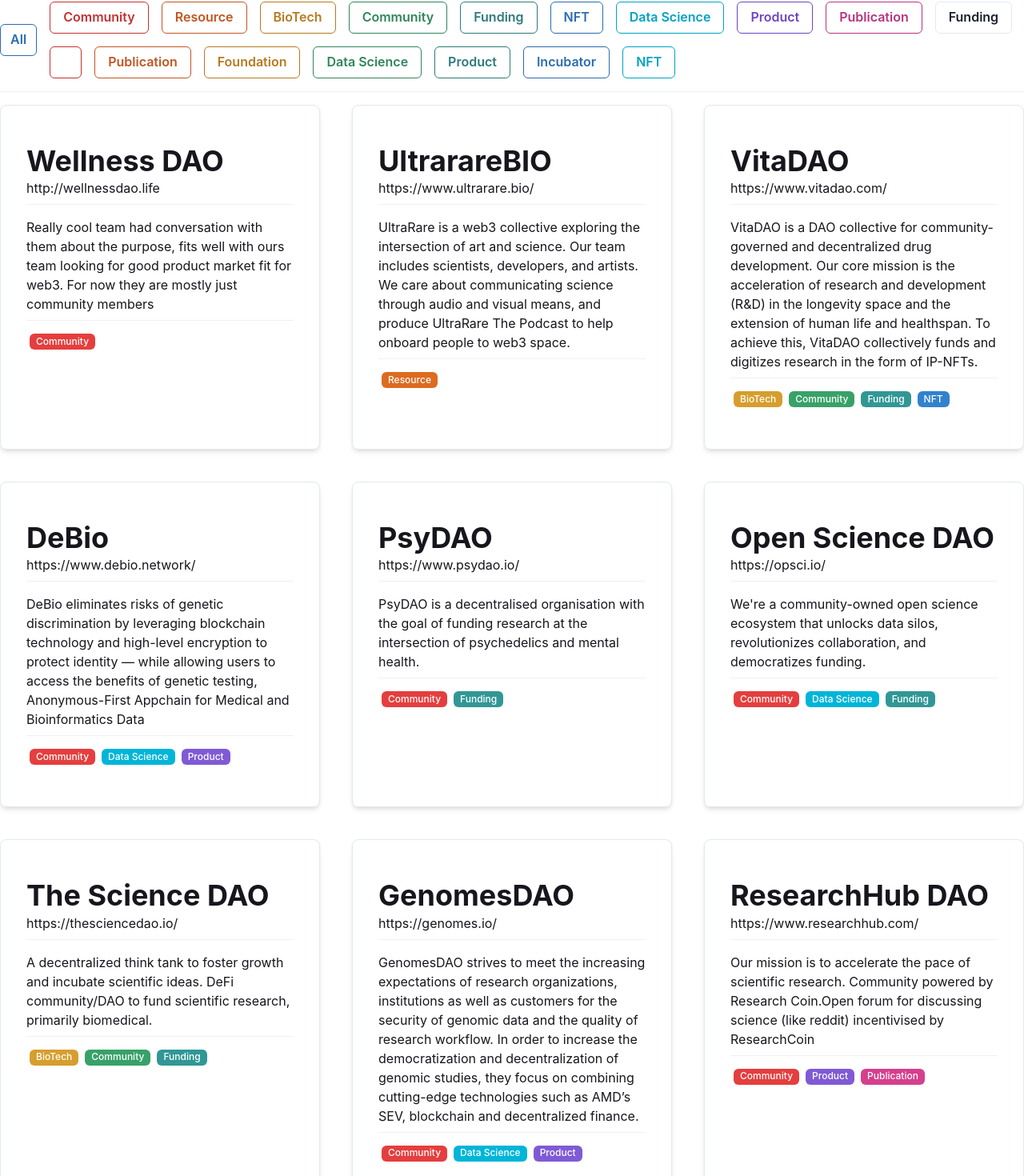
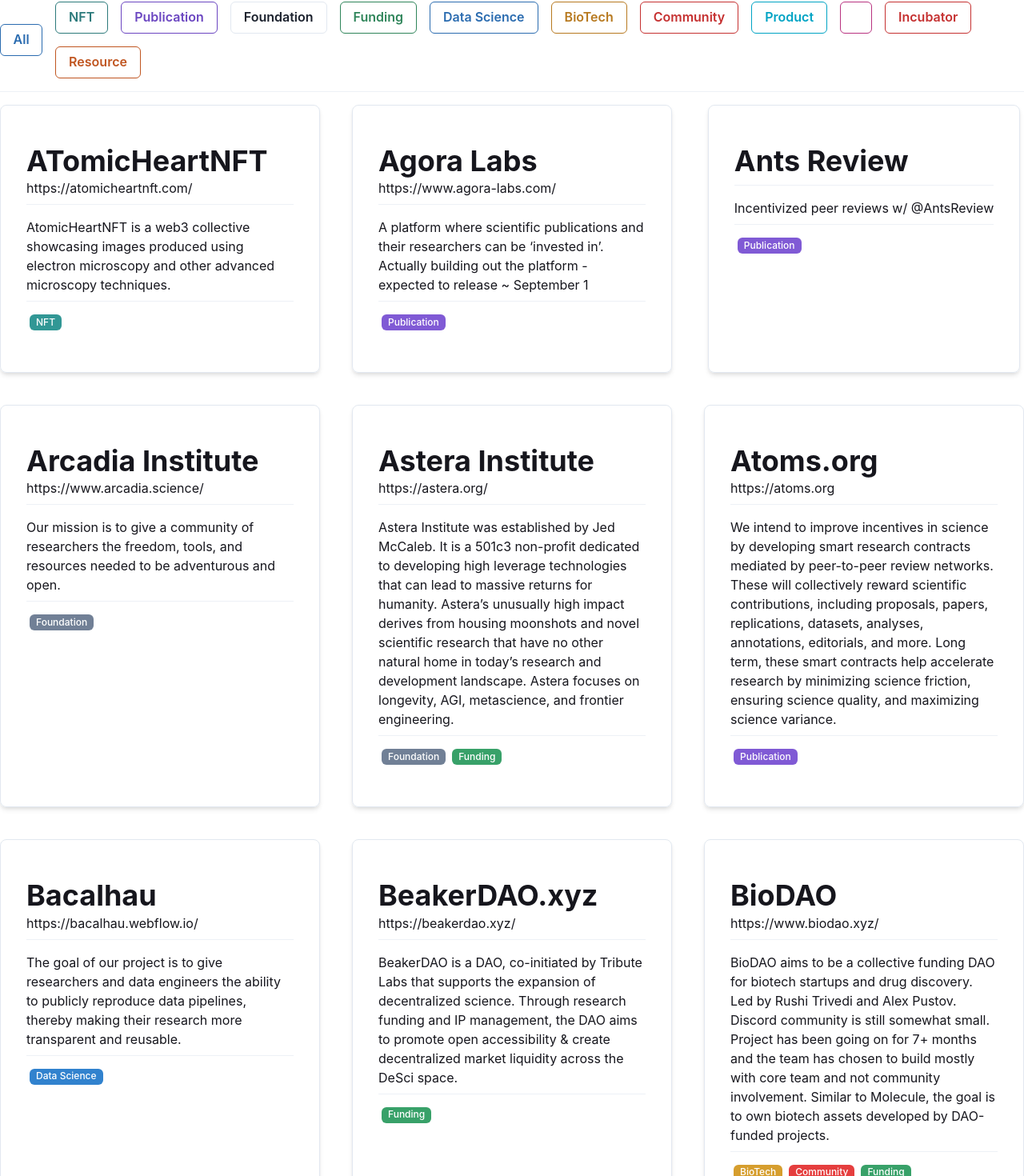
Before and after one commit to rpatel15-hue/desci-page, a Next.js app: page / in a window 1280 px wide. Shown: the part 178-1648 px from the top of the page at 80% size. Built offline with nearby package versions, Linux system fonts and the light colour scheme.

Commit message:
fixed double tags bug, added sort by name function, added links to the footer

```diff
--- a/src/components/Footer.tsx
+++ b/src/components/Footer.tsx
@@ -1,4 +1,4 @@
-import { Box, Flex, Text} from '@chakra-ui/react';
+import {Box, Flex, Link, Text} from '@chakra-ui/react';
 
 export const Footer = () => (
     <Box
@@ -24,9 +24,33 @@
         mx={'auto'}
         >
         <Text mt="2">© 2022 DeSci Page. All rights reserved</Text>
-            <Text mt="2">Made with ❤️ by Psyk.Care Team</Text>
-            <Text mt="2">
-                Special thanks to Jocelynn Pearl, who curates the DeSci Wiki page. This project would not have been possible without the information found on the DeSci Wiki page.
+            <Text mt="2">Made with ❤️ by {''}
+                <Link href="https://www.psyk.care/"
+                    color={"blue.500"}
+                    _hover={{
+                        textDecoration: 'underline',
+                    }}
+                      isExternal>
+                    psyk.care
+                </Link> Team</Text>
+        <Text mt="2">
+                Special thanks to {''}
+                <Link href="https://twitter.com/JocelynnPearl"
+                    color="blue.500"
+                    _hover={{
+                        textDecoration: 'underline',
+                    }}
+                      isExternal
+                > Jocelyn Pearl</Link>
+                , who curates the {''}
+                <Link href="https://docs.google.com/document/d/1aQC6zn-eXflSmpts0XGE7CawbUEHwnL6o-OFXO52PTc"
+                    color="blue.500"
+                    _hover={{
+                        textDecoration: 'underline',
+                    }}
+                        isExternal
+                > DeSci Wiki Document</Link>
+            . This project would not have been possible without the information found on the document.
             </Text>
         </Flex>
     </Box>
--- a/src/components/project/ProjectCard.tsx
+++ b/src/components/project/ProjectCard.tsx
@@ -11,11 +11,12 @@
 
 }
 
-const uniqueTagsList = project_db.map((project) => project.Property.split(',')).flat().filter((value, index, self) => self.indexOf(value) === index)
+const uniqueTagsList = project_db.map((project) => project.Property.split(',')).flat().map((tag) => tag.trim()).filter((value, index, self) => self.indexOf(value) === index)
 const tagColors = ['red', 'orange', 'yellow', 'green', 'teal', 'blue', 'cyan', 'purple', 'pink', 'gray']
 const tagColorMap = new Map()
-uniqueTagsList.forEach((tag, index) => tagColorMap.set(tag, tagColors[index % tagColors.length]))
-
+uniqueTagsList.forEach((tag, index) => {
+    tagColorMap.set(tag, tagColors[index % tagColors.length])
+})
 export const TagColors = (tag) => {
     return tagColorMap.get(tag)
 }
--- a/src/components/project/ProjectMaster.tsx
+++ b/src/components/project/ProjectMaster.tsx
@@ -6,12 +6,20 @@
 import projects_db from '../../projects_db.json'
 import {useState,useEffect} from "react";
 
-
+// sort by OrgName
 const ProjectsDB = projects_db.map((project, index) => {
     return {...project, key: index}
 }
+).sort((a, b) => {
+    if (a.OrgName < b.OrgName) {
+        return -1;
+    }
+    if (a.OrgName > b.OrgName) {
+        return 1;
+    }
+    return 0;
+}
 )
-
 
 const TagFilter = ({uniqueTagsList, selectedTags, setSelectedTags}) => {
     return (
@@ -54,7 +62,8 @@
                              title={project.OrgName}
                              description={project.Comments}
                              website={project.website}
-                             tags={project.Property.split(',')}/>
+                             tags={project.Property.split(',').map((tag) => tag.trim())}
+                />
             ))}
         </SimpleGrid>
     )
@@ -63,17 +72,16 @@
 const ProjectMaster = () => {
     const [selectedTags, setSelectedTags] = useState([])
     const [projects, setProjects] = useState(ProjectsDB)
-    const [uniqueTagsList, setUniqueTagsList] = useState([])
 
-    useEffect(() => {
-        setUniqueTagsList(projects.map((project) => project.Property.split(',')).flat().filter((value, index, self) => self.indexOf(value) === index))
-    }, [])
+    const uniqueTagsList = ProjectsDB.map((project) => project.Property.split(',')).flat().map((tag) => tag.trim()).filter((value, index, self) => self.indexOf(value) === index)
 
     useEffect(() => {
         setProjects(ProjectsDB.filter((project) => {
-            return selectedTags.length === 0 || project.Property.split(',').some((tag) => selectedTags.includes(tag))
+            if (selectedTags.length === 0) return true
+            return selectedTags.every((tag) => project.Property.split(',').map((tag) => tag.trim()).includes(tag))
         }))
-    }, [selectedTags])
+    }
+    , [selectedTags])
 
     return (
         <Container>
```
